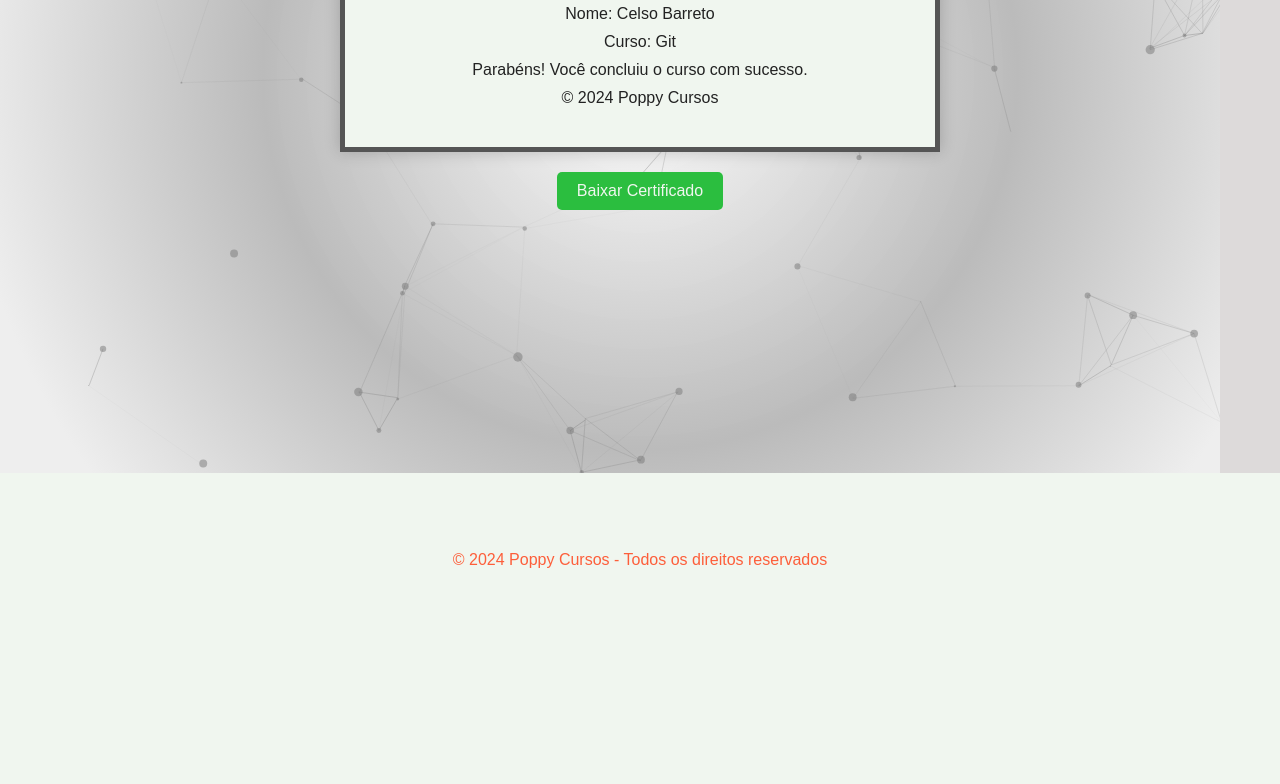
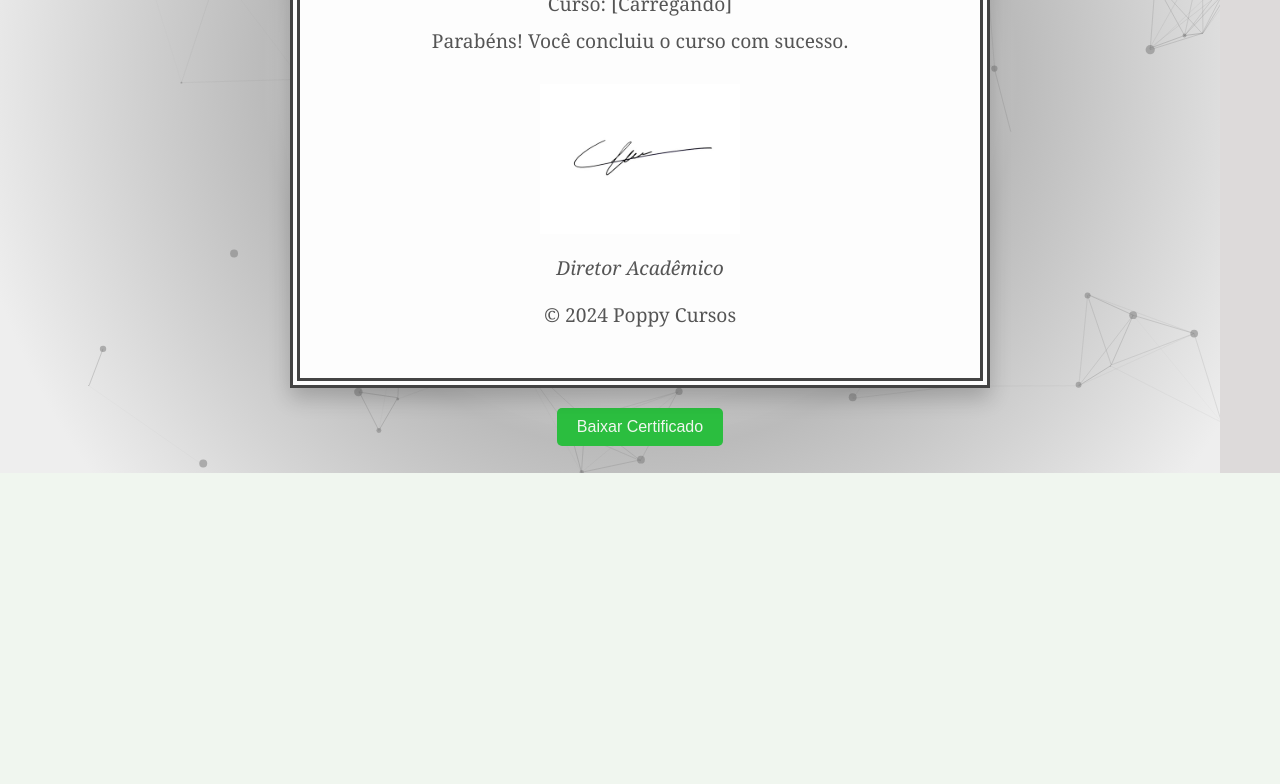
Before and after one commit to IcaroDEVms/site-cursos, a website: page public/certificado.html in a window 1280 px wide. Shown: the part 327-1111 px from the top of the page. Before the commit the page ends 901 px from the top, so only its background shows below. Drawn offline with nearby package versions, Linux system fonts and the light colour scheme; no server answers.

Commit message:
Certificado

```diff
--- a/public/certificado.html
+++ b/public/certificado.html
@@ -43,11 +43,16 @@
     <!-- Certificado -->
     <div class="certificate-container" id="certificate">
         <h1>Certificado de Conclusão</h1>
-        <p>Nome: Celso Barreto</p>
-        <p>Curso: Git</p>
-        <p>Parabéns! Você concluiu o curso com sucesso.</p>
-        <p>&copy; 2024 Poppy Cursos</p>
+        <p id="nome-aluno">Nome: [Carregando]</p>
+        <p id="nome-curso">Curso: [Carregando]</p>
+        <p class="congratulations">Parabéns! Você concluiu o curso com sucesso.</p>
+        <div class="signature-container">
+            <img src="img/360_F_429547_YJTlwk2Ld5kYDAbtCUwFgzmatgUHEg.jpg" alt="Assinatura" class="signature">
+            <p class="signature-name">Diretor Acadêmico</p>
+        </div>
+        <p class="footer-note">&copy; 2024 Poppy Cursos</p>
     </div>
+
 
     <!-- Botão para Baixar o Certificado -->
     <div class="download-button-container">
--- a/public/css/menu.css
+++ b/public/css/menu.css
@@ -1274,27 +1274,53 @@ img {
 
 .certificate-container {
     width: 80%;
-    max-width: 600px;
-    margin-top: 30vh;
-    margin-bottom: 0vh;
+    max-width: 700px;
+    margin-top: 20vh;
     margin-left: auto;
     margin-right: auto;
-    padding: 30px 0;
-    border: 5px solid var(--borda-color);
+    padding: 40px;
+    border: 10px double #444;
+    background-color: #fdfdfd;
     text-align: center;
-    background-color: var(--background-color);
-    box-shadow: 0px 0px 15px rgba(0, 0, 0, 0.2);
+    box-shadow: 0 10px 20px rgba(0, 0, 0, 0.2);
+    font-family: 'Georgia', serif;
+    position: relative;
 }
 
 .certificate-container h1 {
-    font-size: 2em;
-    color: var(--H2-color);
-    margin-bottom: 20px;
+    font-size: 2.5em;
+    color: #2a2a2a;
+    margin-bottom: 15px;
 }
 
 .certificate-container p {
-    color: var(--TEXTO-color);
+    font-size: 1.2em;
     margin: 10px 0;
+    color: #555;
+}
+
+.signature-container {
+    display: flex;
+    flex-direction: column;
+    align-items: center;
+    margin-top: 30px;
+}
+
+.signature {
+    width: 200px;
+    margin-bottom: 10px;
+}
+
+.signature-name {
+    font-size: 1em;
+    font-style: italic;
+    color: #333;
+}
+
+.footer-note {
+    font-size: 0.9em;
+    color: #999;
+    margin-top: 20px;
 }
 
 .download-button-container {
--- a/public/js/certificado.js
+++ b/public/js/certificado.js
@@ -16,3 +16,29 @@ function downloadCertificate() {
         link.click();
     });
 }
+
+async function loadCertificateData(userId, courseId) {
+    try {
+        const response = await fetch(`/certificado-dados/${userId}/${courseId}`);
+        const data = await response.json();
+        document.getElementById('nome-aluno').textContent = `Nome: ${data.nome}`;
+        document.getElementById('nome-curso').textContent = `Curso: ${data.curso}`;
+    } catch (error) {
+        console.error('Erro ao carregar dados:', error);
+    }
+}
+
+window.onload = function() {
+    const userId = 1; // Substitua pelo ID real do usuário
+    const courseId = 2; // Substitua pelo ID real do curso
+    loadCertificateData(userId, courseId);
+};
+
+function downloadCertificate() {
+    html2canvas(document.querySelector("#certificate")).then(canvas => {
+        const link = document.createElement('a');
+        link.download = 'certificado.png';
+        link.href = canvas.toDataURL();
+        link.click();
+    });
+}
```
Also changed, not shown: app.js (+24 -1 lines), public/img/360_F_429547_YJTlwk2Ld5kYDAbtCUwFgzmatgUHEg.jpg (added).
